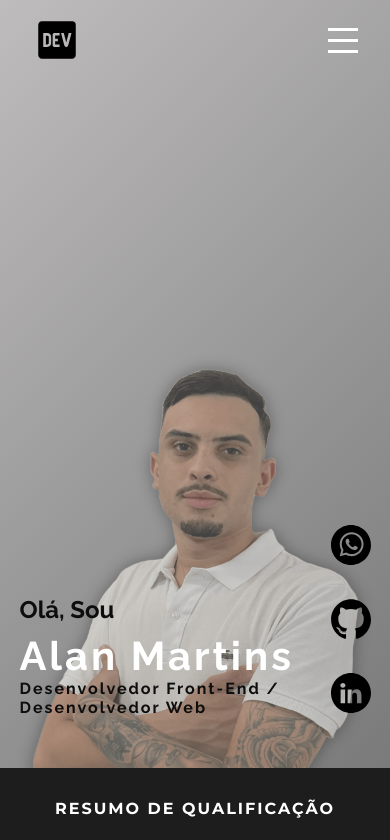
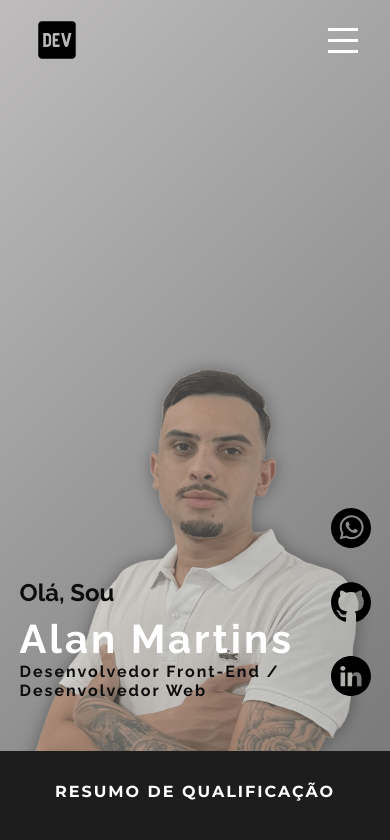
Before and after one commit to martinsalan2003/Portifolio-Alan, a React (Vite) app in the folder portifolioAlan/: page / in a window 390 px wide. Shown: the top 840 px of the page. Built offline with nearby package versions, Linux system fonts and the light colour scheme.

Commit message:
teste mobile

```diff
--- a/portifolioAlan/src/styles/components/sobre.sass
+++ b/portifolioAlan/src/styles/components/sobre.sass
@@ -84,7 +84,7 @@
 @media (max-width: 768px)
 
     .container-sobre
-        height: 91vh !important
+        height: 89vh !important
         display: block !important
         margin: 0 !important
         padding: 0 !important
```
